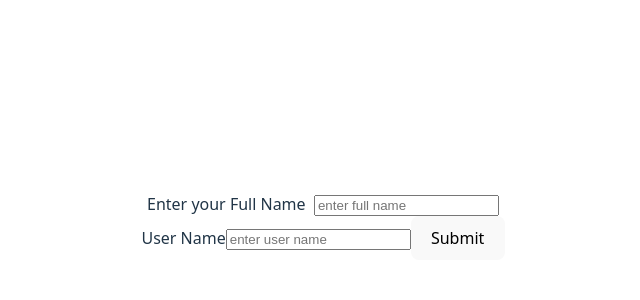
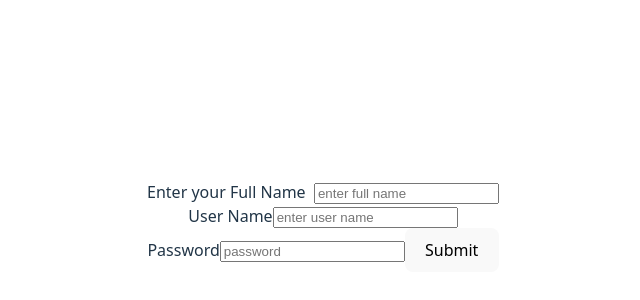
Before and after one commit to DGSudheer/Todo, a React (Vite) app: page / in a window 1280 px wide. Shown: the part 174-474 px from the top of the page, without its empty margins (317-957 px from the left). Built offline with nearby package versions, Linux system fonts and the light colour scheme.

Commit message:
handling multiple form inputs

```diff
--- a/src/Form.jsx
+++ b/src/Form.jsx
@@ -1,23 +1,48 @@
 import { useState } from "react";
 
 export default function Form(){
-    let [fullName, setFullName]=useState("");
-    let [username, setUsername] = useState("");
-    let handleFullName = (event)=>{
-        console.log(`fullname:${fullname.value}`)
-        setFullName(event.target.value);
+    // let [fullName, setFullName]=useState("");
+    // let [username, setUsername] = useState("");
+    // let handleFullName = (event)=>{
+    //     console.log(`fullname:${fullname.value}`)
+    //     setFullName(event.target.value);
+    // }
+    // let handleUsername = (event)=>{
+    //     console.log(`username:${username.value}`);
+    //     setUsername(event.target.value);
+    // }
+    let [formdata, setFormdata] = useState({
+        fullName: "",
+        username: "",
+        password: ""
+    });
+
+    let handleFormInputs = (event)=>{
+        setFormdata(
+            (curr)=>{
+                //curr[event.target.name]=event.target.value;
+                return{...curr, [event.target.name]:event.target.value};
+            }
+        );
     }
-    let handleUsername = (event)=>{
-        console.log(`username:${username.value}`);
-        setUsername(event.target.value);
+
+    let handleSubmit = (event)=>{
+        event.preventDefault();
+        setFormdata({
+            fullName:"",
+            username:"",
+            password:""
+        });
     }
     return(
         <div>
-            <form action="/">
+            <form onSubmit={handleSubmit}>
                 <label htmlFor="fullname"> Enter your Full Name</label> &nbsp;
-                <input type="text" placeholder="enter full name" id="fullname" value={fullName} onChange={handleFullName}/><br />
+                <input type="text" placeholder="enter full name" id="fullname" value={formdata.fullName} onChange={handleFormInputs} name="fullName"/><br />
                 <label htmlFor="username">User Name</label>
-                <input type="text" placeholder="enter user name" id="username" value={username} onChange={handleUsername}></input>
+                <input type="text" placeholder="enter user name" id="username" value={formdata.username} onChange={handleFormInputs} name="username"></input><br />
+                <label htmlFor="password">Password</label>
+                <input type="password" placeholder="password" id="password" value={formdata.password} onChange={handleFormInputs} name="password"/>
                 <button>Submit</button>
             </form>
         </div>
```
